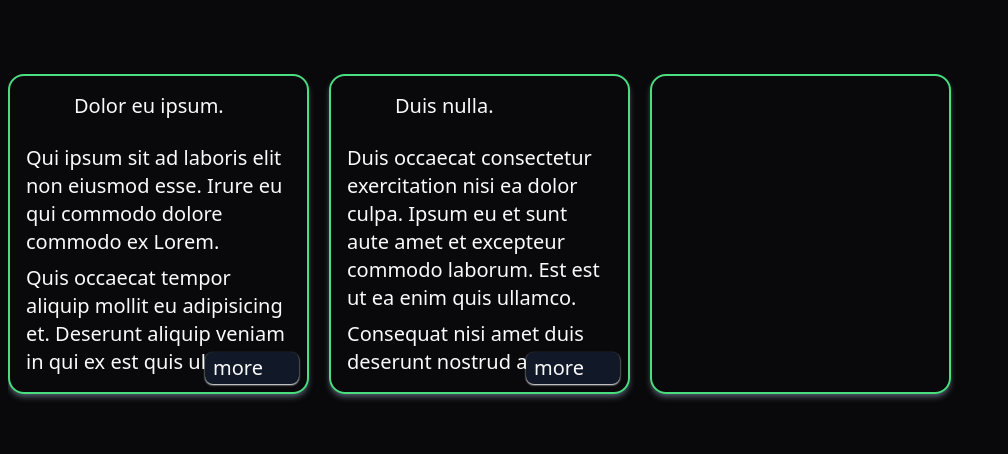
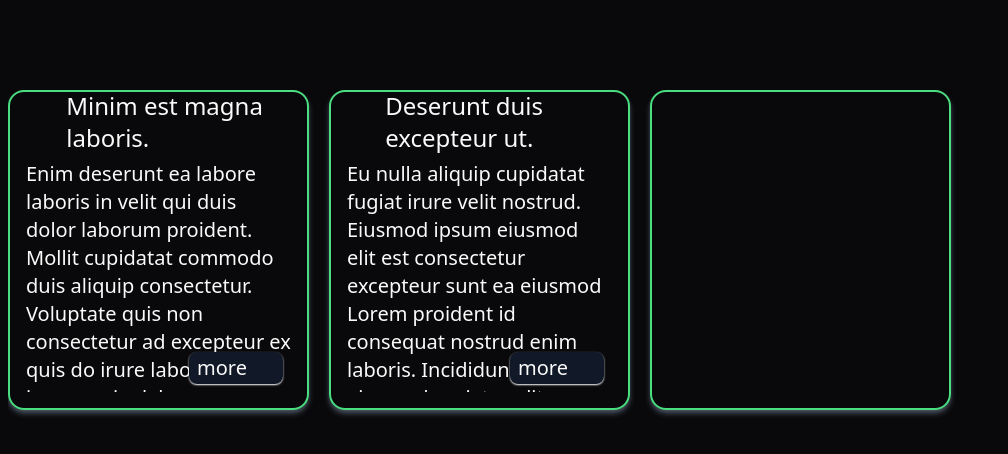
Before and after one commit to BibekBhusal0/icons, a React (Vite) app: page / in a window 1280 px wide. Shown: the top 454 px of the page, without its empty margins (0-1008 px from the left). Built offline with nearby package versions, Linux system fonts and the light colour scheme; some icons are missing.

Commit message:
shadcn components

```diff
--- a/package.json
+++ b/package.json
@@ -10,7 +10,11 @@
     "preview": "vite preview"
   },
   "dependencies": {
+    "@radix-ui/react-dropdown-menu": "^2.1.2",
     "@radix-ui/react-icons": "^1.3.0",
+    "@radix-ui/react-popover": "^1.1.2",
+    "@radix-ui/react-scroll-area": "^1.2.0",
+    "@radix-ui/react-tabs": "^1.1.1",
     "class-variance-authority": "^0.7.0",
     "clsx": "^2.1.1",
     "lorem-ipsum": "^2.0.8",
--- a/src/App.tsx
+++ b/src/App.tsx
@@ -4,7 +4,7 @@ import ThemeSwitch from "@/theme/switch";
 
 function App() {
   return (
-    <div className={twMerge("size-full p-2 overflow-auto h-screen")}>
+    <div className={twMerge("size-full p-2 h-screen")}>
       <div className="w-full p-3">
         <ThemeSwitch />
       </div>
--- a/src/component/box.tsx
+++ b/src/component/box.tsx
@@ -6,19 +6,25 @@ import { twMerge } from "tailwind-merge";
 
 const contentGenerator = new LoremIpsum({
   sentencesPerParagraph: { max: 5, min: 2 },
-  wordsPerSentence: { max: 10, min: 6 },
+  wordsPerSentence: { max: 20, min: 6 },
 });
 const titleGenerator = new LoremIpsum({ wordsPerSentence: { max: 4, min: 1 } });
 export const boxClasses =
   "h-80 relative shadow-md shadow-gray-600 rounded-2xl border-green-400 border-2 p-4 rounded-2xl";
-function Box({ icon }: { icon: string }) {
+function Box({
+  icon,
+  setIcon,
+}: {
+  icon: string;
+  setIcon: (icon: string) => void;
+}) {
   const [title] = useState(titleGenerator.generateSentences(1));
-  const [paragraph] = useState(contentGenerator.generateParagraphs(20));
+  const [paragraph] = useState(contentGenerator.generateParagraphs(2));
   return (
     <div className={twMerge("gap-4 flex flex-col", boxClasses)}>
       <div className="flex items-center gap-3 text-xl h-[10%]">
         <Icon className="text-4xl" icon={icon} />
-        <h1>{title}</h1>
+        <h1 className="text-2xl">{title}</h1>
       </div>
       <ScrollableContainer className="text-xl h-80">
         {paragraph.split("\n").map((para, index) => (
--- a/src/component/grid.tsx
+++ b/src/component/grid.tsx
@@ -7,9 +7,18 @@ function Grid() {
   const initialIcon = "mdi-light:home";
   const [icons, setIcons] = useState([initialIcon, initialIcon]);
   return (
-    <div className="size-full overflow-auto grid grid-cols-1 sm:grid-cols-2 lg:grid-cols-3 xl:grid-cols-4 gap-5">
+    <div className="w-full py-4 overflow-auto grid grid-cols-1 sm:grid-cols-2 lg:grid-cols-3 xl:grid-cols-4 gap-5">
       {icons.map((icon, i) => (
-        <Box key={i} icon={icon} />
+        <Box
+          key={i}
+          icon={icon}
+          setIcon={(newIcon: string) =>
+            setIcons((prevState) => {
+              prevState[i] = newIcon;
+              return [...prevState];
+            })
+          }
+        />
       ))}
       <button
         onClick={() => setIcons([...icons, initialIcon])}
--- a/src/component/scroll-container.tsx
+++ b/src/component/scroll-container.tsx
@@ -1,14 +1,17 @@
+import { ScrollArea } from "@/components/ui/scroll-area";
 import { Icon } from "@iconify/react/dist/iconify.js";
-import { useRef, useEffect, useState, HTMLProps } from "react";
+import { useRef, useEffect, useState } from "react";
 import { twMerge } from "tailwind-merge";
+import * as ScrollAreaPrimitive from "@radix-ui/react-scroll-area";
 
-function ScrollableContainer(props: HTMLProps<HTMLDivElement>) {
+function ScrollableContainer(props: ScrollAreaPrimitive.ScrollAreaProps) {
   const containerRef = useRef<HTMLDivElement | null>(null);
   const [hasMore, setHasMore] = useState(false);
 
   const handleScroll = () => {
     if (containerRef.current) {
       const { scrollHeight, clientHeight, scrollTop } = containerRef.current;
+      console.log(scrollHeight, clientHeight, scrollTop);
       setHasMore(scrollHeight > clientHeight + scrollTop);
     }
   };
@@ -33,10 +36,10 @@ function ScrollableContainer(props: HTMLProps<HTMLDivElement>) {
   }, [props.children]);
 
   return (
-    <div
+    <ScrollArea
       {...props}
       ref={containerRef}
-      className={twMerge(`scrollbar-hide overflow-auto`, props?.className)}>
+      className={twMerge(`overflow-auto`, props?.className)}>
       {props.children}
       {hasMore && (
         <button
@@ -50,7 +53,7 @@ function ScrollableContainer(props: HTMLProps<HTMLDivElement>) {
           <Icon icon="mdi:chevron-down" />
         </button>
       )}
-    </div>
+    </ScrollArea>
   );
 }
 
--- /dev/null
+++ b/src/components/ui/popover.tsx
@@ -0,0 +1,31 @@
+import * as React from "react"
+import * as PopoverPrimitive from "@radix-ui/react-popover"
+
+import { cn } from "@/lib/utils"
+
+const Popover = PopoverPrimitive.Root
+
+const PopoverTrigger = PopoverPrimitive.Trigger
+
+const PopoverAnchor = PopoverPrimitive.Anchor
+
+const PopoverContent = React.forwardRef<
+  React.ElementRef<typeof PopoverPrimitive.Content>,
+  React.ComponentPropsWithoutRef<typeof PopoverPrimitive.Content>
+>(({ className, align = "center", sideOffset = 4, ...props }, ref) => (
+  <PopoverPrimitive.Portal>
+    <PopoverPrimitive.Content
+      ref={ref}
+      align={align}
+      sideOffset={sideOffset}
+      className={cn(
+        "z-50 w-72 rounded-md border bg-popover p-4 text-popover-foreground shadow-md outline-none data-[state=open]:animate-in data-[state=closed]:animate-out data-[state=closed]:fade-out-0 data-[state=open]:fade-in-0 data-[state=closed]:zoom-out-95 data-[state=open]:zoom-in-95 data-[side=bottom]:slide-in-from-top-2 data-[side=left]:slide-in-from-right-2 data-[side=right]:slide-in-from-left-2 data-[side=top]:slide-in-from-bottom-2",
+        className
+      )}
+      {...props}
+    />
+  </PopoverPrimitive.Portal>
+))
+PopoverContent.displayName = PopoverPrimitive.Content.displayName
+
+export { Popover, PopoverTrigger, PopoverContent, PopoverAnchor }
--- /dev/null
+++ b/src/components/ui/scroll-area.tsx
@@ -0,0 +1,45 @@
+import * as React from "react";
+import * as ScrollAreaPrimitive from "@radix-ui/react-scroll-area";
+
+import { cn } from "@/lib/utils";
+
+const ScrollArea = React.forwardRef<
+  React.ElementRef<typeof ScrollAreaPrimitive.Root>,
+  React.ComponentPropsWithoutRef<typeof ScrollAreaPrimitive.Root>
+>(({ className, children, ...props }, ref) => (
+  <ScrollAreaPrimitive.Root
+    className={cn("relative overflow-hidden", className)}
+    {...props}>
+    <ScrollAreaPrimitive.Viewport
+      ref={ref}
+      className="h-full w-full rounded-[inherit]">
+      {children}
+    </ScrollAreaPrimitive.Viewport>
+    <ScrollBar />
+    <ScrollAreaPrimitive.Corner />
+  </ScrollAreaPrimitive.Root>
+));
+ScrollArea.displayName = ScrollAreaPrimitive.Root.displayName;
+
+const ScrollBar = React.forwardRef<
+  React.ElementRef<typeof ScrollAreaPrimitive.ScrollAreaScrollbar>,
+  React.ComponentPropsWithoutRef<typeof ScrollAreaPrimitive.ScrollAreaScrollbar>
+>(({ className, orientation = "vertical", ...props }, ref) => (
+  <ScrollAreaPrimitive.ScrollAreaScrollbar
+    ref={ref}
+    orientation={orientation}
+    className={cn(
+      "flex touch-none select-none transition-colors",
+      orientation === "vertical" &&
+        "h-full w-2.5 border-l border-l-transparent p-[1px]",
+      orientation === "horizontal" &&
+        "h-2.5 flex-col border-t border-t-transparent p-[1px]",
+      className
+    )}
+    {...props}>
+    <ScrollAreaPrimitive.ScrollAreaThumb className="relative flex-1 rounded-full bg-border" />
+  </ScrollAreaPrimitive.ScrollAreaScrollbar>
+));
+ScrollBar.displayName = ScrollAreaPrimitive.ScrollAreaScrollbar.displayName;
+
+export { ScrollArea, ScrollBar };
--- /dev/null
+++ b/src/components/ui/skeleton.tsx
@@ -0,0 +1,15 @@
+import { cn } from "@/lib/utils"
+
+function Skeleton({
+  className,
+  ...props
+}: React.HTMLAttributes<HTMLDivElement>) {
+  return (
+    <div
+      className={cn("animate-pulse rounded-md bg-primary/10", className)}
+      {...props}
+    />
+  )
+}
+
+export { Skeleton }
--- /dev/null
+++ b/src/components/ui/tabs.tsx
@@ -0,0 +1,53 @@
+import * as React from "react"
+import * as TabsPrimitive from "@radix-ui/react-tabs"
+
+import { cn } from "@/lib/utils"
+
+const Tabs = TabsPrimitive.Root
+
+const TabsList = React.forwardRef<
+  React.ElementRef<typeof TabsPrimitive.List>,
+  React.ComponentPropsWithoutRef<typeof TabsPrimitive.List>
+>(({ className, ...props }, ref) => (
+  <TabsPrimitive.List
+    ref={ref}
+    className={cn(
+      "inline-flex h-9 items-center justify-center rounded-lg bg-muted p-1 text-muted-foreground",
+      className
+    )}
+    {...props}
+  />
+))
+TabsList.displayName = TabsPrimitive.List.displayName
+
+const TabsTrigger = React.forwardRef<
+  React.ElementRef<typeof TabsPrimitive.Trigger>,
+  React.ComponentPropsWithoutRef<typeof TabsPrimitive.Trigger>
+>(({ className, ...props }, ref) => (
+  <TabsPrimitive.Trigger
+    ref={ref}
+    className={cn(
+      "inline-flex items-center justify-center whitespace-nowrap rounded-md px-3 py-1 text-sm font-medium ring-offset-background transition-all focus-visible:outline-none focus-visible:ring-2 focus-visible:ring-ring focus-visible:ring-offset-2 disabled:pointer-events-none disabled:opacity-50 data-[state=active]:bg-background data-[state=active]:text-foreground data-[state=active]:shadow",
+      className
+    )}
+    {...props}
+  />
+))
+TabsTrigger.displayName = TabsPrimitive.Trigger.displayName
+
+const TabsContent = React.forwardRef<
+  React.ElementRef<typeof TabsPrimitive.Content>,
+  React.ComponentPropsWithoutRef<typeof TabsPrimitive.Content>
+>(({ className, ...props }, ref) => (
+  <TabsPrimitive.Content
+    ref={ref}
+    className={cn(
+      "mt-2 ring-offset-background focus-visible:outline-none focus-visible:ring-2 focus-visible:ring-ring focus-visible:ring-offset-2",
+      className
+    )}
+    {...props}
+  />
+))
+TabsContent.displayName = TabsPrimitive.Content.displayName
+
+export { Tabs, TabsList, TabsTrigger, TabsContent }
--- a/src/theme/switch.tsx
+++ b/src/theme/switch.tsx
@@ -10,7 +10,7 @@ const ThemeSwitch: FunctionComponent = () => {
   );
   const handleClick = () => {
     if (dark) {
-      setIcon("line-md:moon-filled-to-sunny-filled-loop-transition");
+      setIcon("line-md:moon-filled-alt-to-sunny-filled-loop-transition");
     } else {
       setIcon("line-md:sunny-filled-loop-to-moon-filled-loop-transition");
     }
```
Also changed, not shown: src/component/icons.tsx (+19 -0 lines), 1 other file (tests, documents, lock files or other folders).
